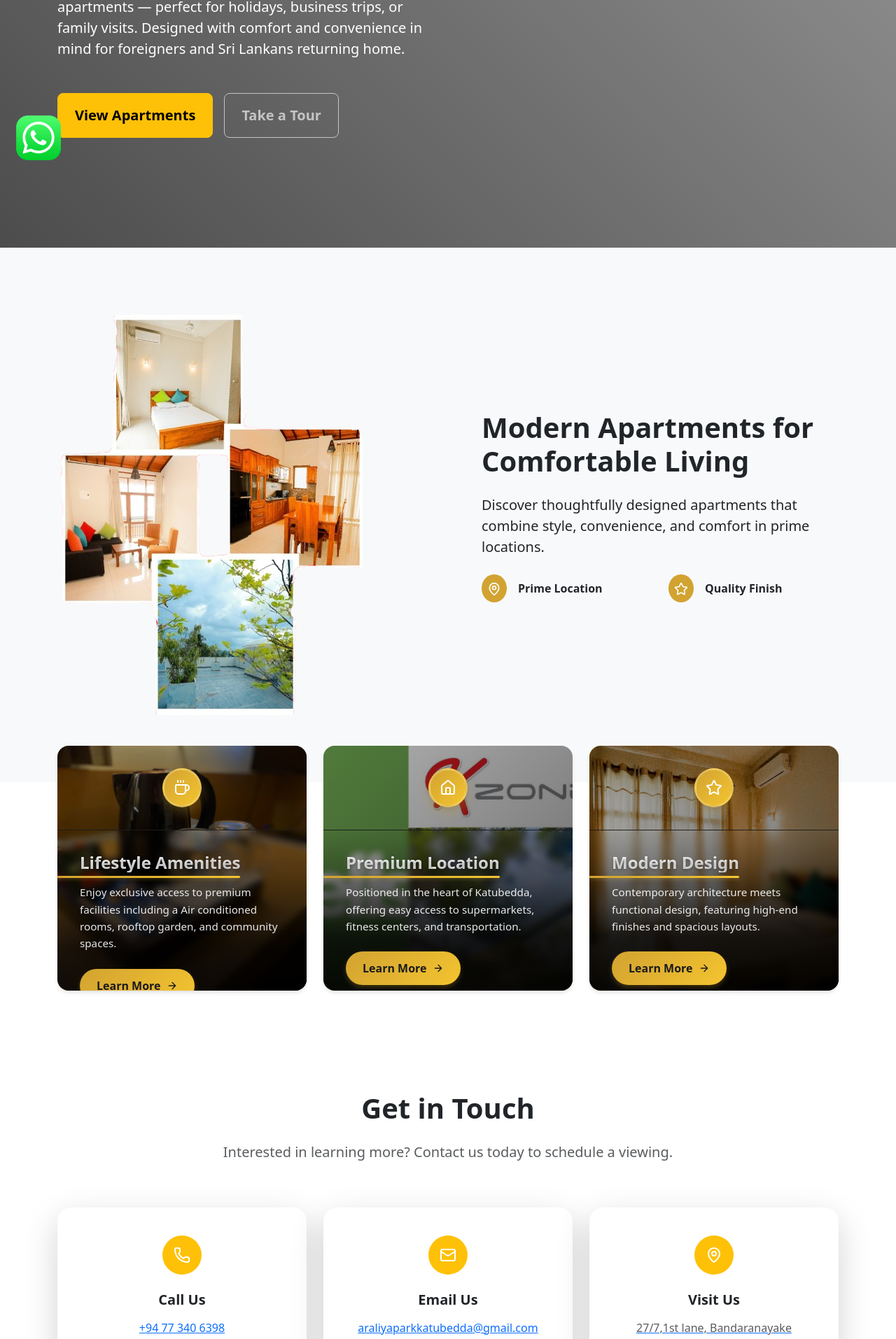
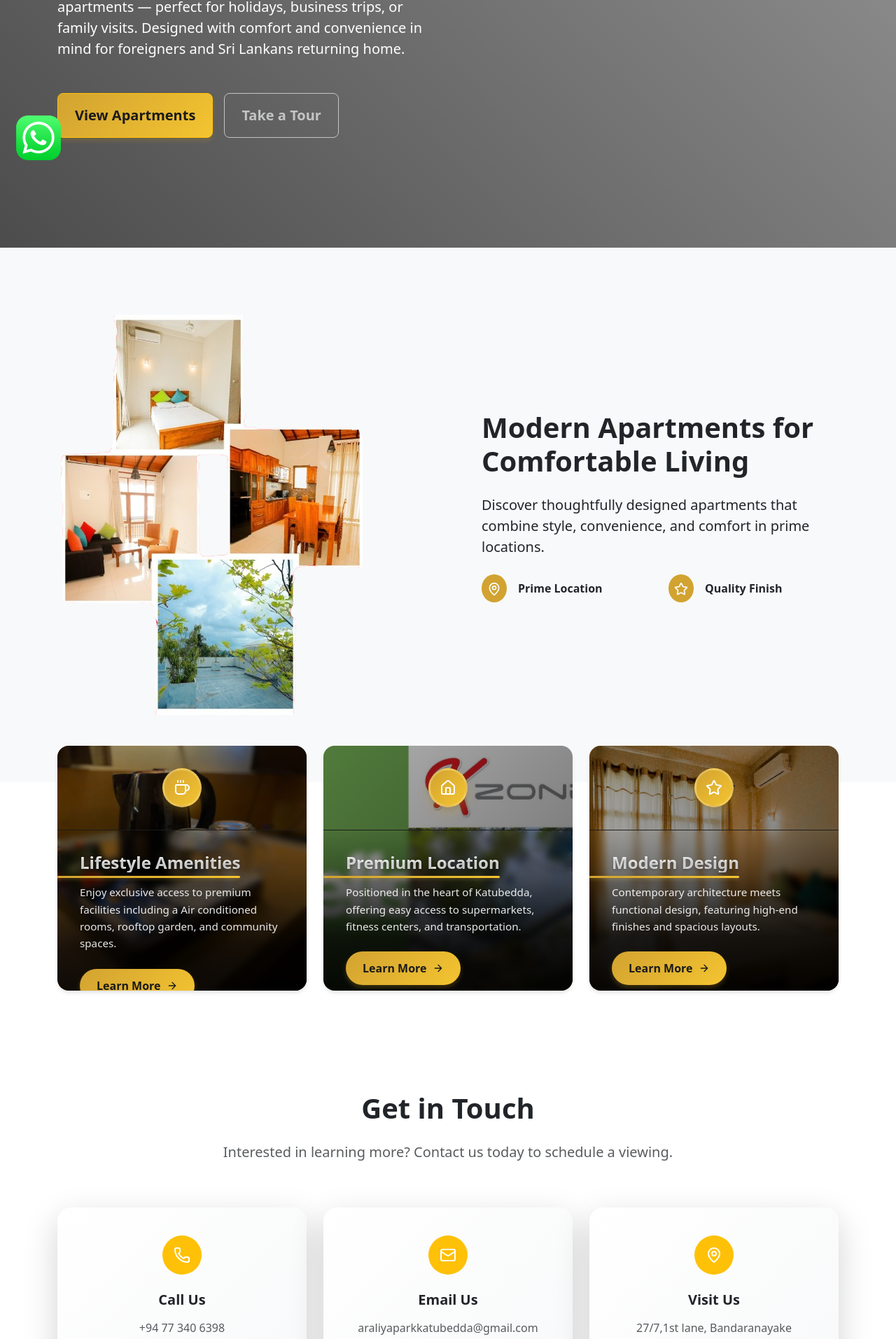
Before and after one commit to Bimindu-aberathna/Araliya_Park_Apartment, a React (Create React App) app: page / in a window 1280 px wide. Shown: the part 548-2462 px from the top of the page at 70% size. Built offline with nearby package versions, Linux system fonts and the light colour scheme.

Commit message:
New updates

```diff
--- /dev/null
+++ b/src/Components/Contact_Card/ContactCard.css
@@ -0,0 +1,21 @@
+#contact-card {
+    background: linear-gradient(135deg, #ffffff 0%, #f8f9fa 100%);
+    transition: all 0.3s ease;
+    border: 1px solid rgba(210, 163, 49, 0.1);
+}
+
+#contact-card:hover {
+    background: linear-gradient(135deg, #d4af37 0%, #f4e4bc 100%);
+}
+#contact-card:hover h3,
+#contact-card:hover p,
+#contact-card:hover a {
+    color: white !important;
+}
+
+#contact-card:hover .contact-icon {
+    background: rgba(255, 255, 255, 0.2);
+    border-radius: 50%;
+    padding: 8px;
+    display: inline-block;
+}
--- /dev/null
+++ b/src/Components/Contact_Card/ContactCard.jsx
@@ -0,0 +1,26 @@
+import "./ContactCard.css";
+
+function ContactCard({title,link,linkText,icon:Icon}) {
+  return (
+    <div className="col-md-4">
+      <div
+      id="contact-card"
+        className="card h-100 border-0 shadow-lg p-4"
+        style={{ borderRadius: "20px" ,cursor: "pointer" }}
+        onClick={() => window.location.href = link}
+      >
+        <div className="card-body text-center">
+          <div className="contact-icon">
+            <Icon color="white" size={24} />
+          </div>
+          <h3 className="h5 fw-bold mb-3">{title}</h3>
+          <p className="text-muted mb-0">
+            <a style={{ color: "inherit", textDecoration: "none" }} href={link}>{linkText}</a>
+          </p>
+        </div>
+      </div>
+    </div>
+  )
+}
+
+export default ContactCard
--- a/src/Contact.jsx
+++ b/src/Contact.jsx
@@ -1,6 +1,7 @@
 import { Mail, MapPin, Phone } from "lucide-react";
 import React from "react";
 import './Contact.css';
+import ContactCard from "./Components/Contact_Card/ContactCard";
 
 function Contact() {
   return (
@@ -16,7 +17,7 @@ function Contact() {
           </div>
         </div>
         <div className="row g-4 justify-content-center">
-          <div className="col-md-4">
+          {/* <div className="col-md-4">
             <div
               className="card h-100 border-0 shadow-lg p-4"
               style={{ borderRadius: "20px" }}
@@ -31,8 +32,14 @@ function Contact() {
                 </p>
               </div>
             </div>
-          </div>
-          <div className="col-md-4">
+          </div> */}
+          <ContactCard
+            title="Call Us"
+            link="tel:+94773406398"
+            linkText="+94 77 340 6398"
+            icon={Phone}
+          />
+          {/* <div className="col-md-4">
             <div
               className="card h-100 border-0 shadow-lg p-4"
               style={{ borderRadius: "20px" }}
@@ -49,8 +56,14 @@ function Contact() {
                 </p>
               </div>
             </div>
-          </div>
-          <div className="col-md-4">
+          </div> */}
+          <ContactCard
+            title="Email Us"
+            link="mailto:araliyaparkkatubedda@gmail.com"
+            linkText="araliyaparkkatubedda@gmail.com"
+            icon={Mail}
+          />
+          {/* <div className="col-md-4">
             <div
               className="card h-100 border-0 shadow-lg p-4"
               style={{ borderRadius: "20px" }}
@@ -71,7 +84,13 @@ function Contact() {
                 </a>
               </div>
             </div>
-          </div>
+          </div> */}
+          <ContactCard
+            title="Visit Us"
+            link="https://maps.app.goo.gl/AGJvNTxVpJmMmqZ79"
+            linkText="27/7,1st lane, Bandaranayake mawatha, Katubedda, Sri Lanka."
+            icon={MapPin}
+          />
         </div>
       </div>
     </section>
--- /dev/null
+++ b/src/Hero.css
@@ -0,0 +1,38 @@
+#view-apartments-btn  {
+  cursor: pointer;
+  display: inline-flex;
+  align-items: center;
+  text-decoration: none;
+  color: #1a1a1a;
+  background: linear-gradient(135deg, #d2a331 0%, #f4c430 100%);
+  transition: all 300ms ease;
+  box-shadow:
+    0 4px 6px rgba(210, 163, 49, 0.25),
+    0 2px 4px rgba(0, 0, 0, 0.1);
+  position: relative;
+  overflow: hidden;
+}
+
+#view-apartments-btn::before {
+  content: '';
+  position: absolute;
+  top: 0;
+  left: -100%;
+  width: 100%;
+  height: 100%;
+  background: linear-gradient(90deg, transparent, rgba(255, 255, 255, 0.3), transparent);
+  transition: left 600ms ease;
+}
+
+#view-apartments-btn:hover::before {
+  left: 100%;
+}
+
+#view-apartments-btn:hover,
+#view-apartments-btn:focus {
+  background: linear-gradient(135deg, #f4c430 0%, #d2a331 100%);
+  transform: translateY(-2px);
+  box-shadow:
+    0 8px 12px rgba(210, 163, 49, 0.35),
+    0 4px 6px rgba(0, 0, 0, 0.15);
+}
--- a/src/Hero.jsx
+++ b/src/Hero.jsx
@@ -1,5 +1,16 @@
+import { useState } from 'react';
+import './Hero.css';
 function Hero(props) {
+  const [loading, setLoading] = useState(false);
+
+  const handleImageLoad = async () => {
+    setLoading(true);
+    await new Promise(resolve => setTimeout(resolve, 2000));
+    setLoading(false);
+  }
+
   function handleViewApartments() {
+    handleImageLoad();
     props.setShowModal(true);
     props.setImageModal(true);
   }
@@ -30,9 +41,10 @@ function Hero(props) {
               <div className="d-flex flex-column flex-sm-row gap-3">
                 <button
                   className="btn btn-warning btn-lg btn-md-lg px-3 px-md-4 py-2 py-md-3 fw-semibold"
+                  id="view-apartments-btn"
                   onClick={handleViewApartments}
                 >
-                  View Apartments
+                 {loading ? <span className="spinner-border spinner-border-sm" role="status" aria-hidden="true"></span> : 'View Apartments'}
                 </button>
                 <button className="btn btn-outline-light btn-lg btn-md-lg px-3 px-md-4 py-2 py-md-3 fw-semibold" disabled>
                   Take a Tour
--- a/src/ScrollTop.jsx
+++ b/src/ScrollTop.jsx
@@ -1,8 +1,5 @@
 import { ChevronsUp } from "lucide-react";
 import React, { useState } from "react";
-const WhatsappIcon = require("./Assets/Araliya-park/WhatsappIcon.png");
-//import whatsapp link from env
-const whatsappLink = process.env.REACT_APP_WHATSAPP_LINK || null;
 
 function ScrollTop() {
   const [isVisible, setIsVisible] = useState(false);
@@ -18,24 +15,7 @@ function ScrollTop() {
   window.addEventListener("scroll", toggleVisibility);
   return (
     <div className="container">
-      <div
-        style={{
-          position: "fixed",
-          bottom: "20px",
-          left: "20px",
-          cursor: "pointer",
-          padding: "10px",
-        }}
-        //redirect to whatsapp
-        onClick={() => window.open(whatsappLink, "_blank")
-        }
-      >
-        <img
-          alt="Chat on WhatsApp"
-          src={WhatsappIcon}
-          style={{ objectFit: "contain", width: "40px", height: "40px" }}
-        />
-      </div>
+
 
       <div
         style={{
```
Also changed, not shown: src/Assets/Araliya-park/WhatsappIcon.png (deleted).
